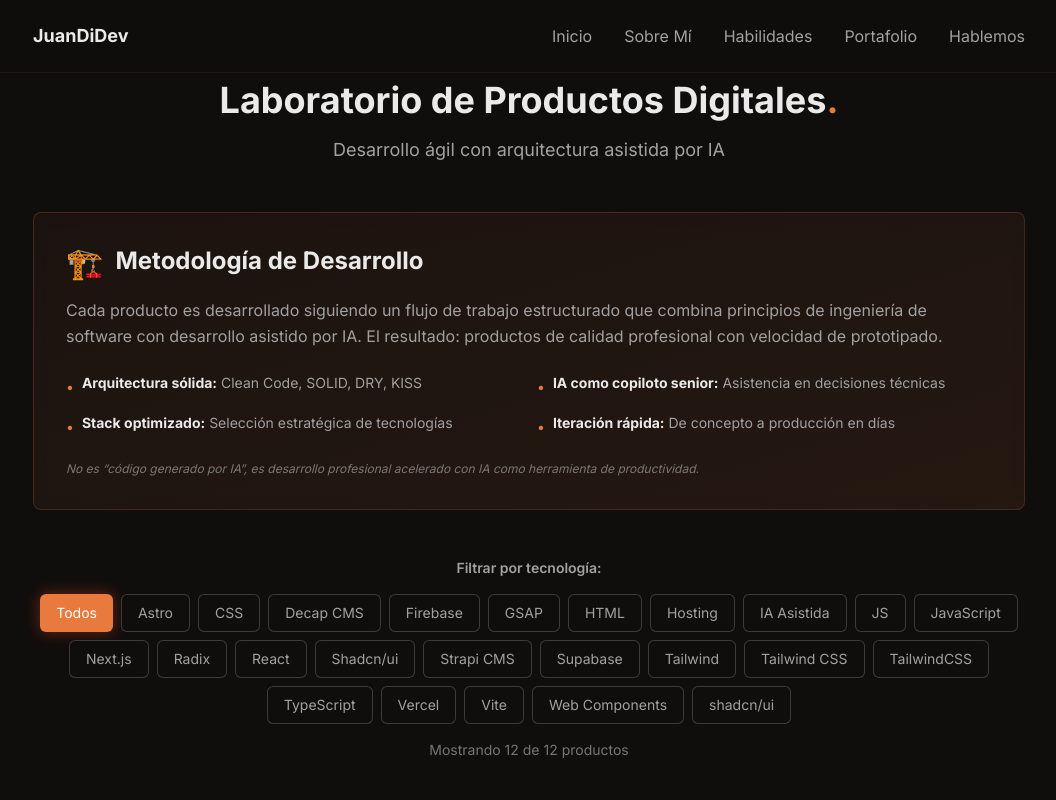
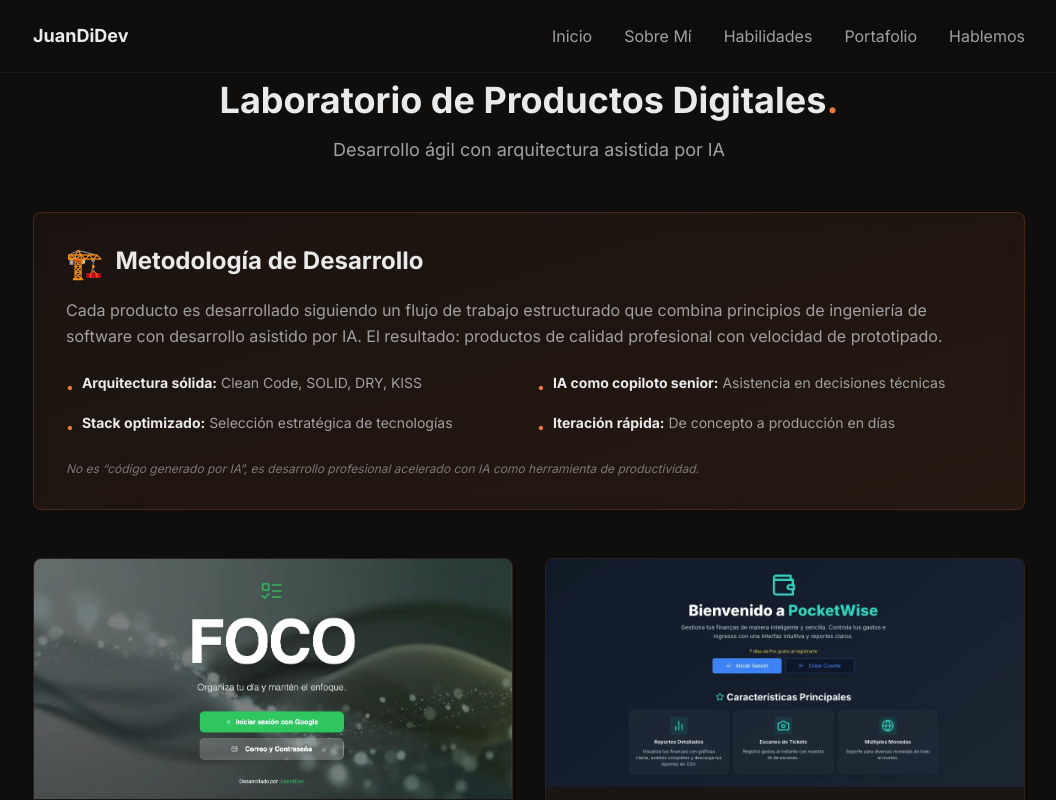
Before and after one commit to Juandmj82/juandiegodev, a Next.js app in the folder nuevo-portafolio-next/: page /productos in a window 1280 px wide. Shown: the top 800 px of the page, without its empty margins (111-1167 px from the left). Built offline with nearby package versions, Linux system fonts and the light colour scheme.

Commit message:
Remove technology filters, keep methodology callout
- Simplified products page by removing filter functionality
- Converted back to server component (no client-side state needed)
- Kept the valuable methodology explanation
- Cleaner, more focused user experience

```diff
--- a/nuevo-portafolio-next/src/app/productos/page.js
+++ b/nuevo-portafolio-next/src/app/productos/page.js
@@ -1,34 +1,10 @@
-'use client';
-
 import { allDigitalProducts } from '@/data/products';
 import ProductCard from '@/components/ProductCard';
 import Link from 'next/link';
 import Header from '@/components/Header';
 import Footer from '@/components/Footer';
-import { useState, useMemo } from 'react';
 
 export default function ProductosPage() {
-  const [selectedFilter, setSelectedFilter] = useState('Todos');
-
-  // Extraer todas las tecnologías únicas
-  const allTechnologies = useMemo(() => {
-    const techSet = new Set();
-    allDigitalProducts.forEach(product => {
-      product.stack.forEach(tech => techSet.add(tech));
-    });
-    return ['Todos', ...Array.from(techSet).sort()];
-  }, []);
-
-  // Filtrar productos según la tecnología seleccionada
-  const filteredProducts = useMemo(() => {
-    if (selectedFilter === 'Todos') {
-      return allDigitalProducts;
-    }
-    return allDigitalProducts.filter(product =>
-      product.stack.includes(selectedFilter)
-    );
-  }, [selectedFilter]);
-
   return (
     <>
       <Header />
@@ -86,31 +62,9 @@
             </p>
           </div>
 
-          {/* Technology Filters */}
-          <div className="mt-12">
-            <h3 className="text-sm font-semibold text-secondary mb-4 text-center">Filtrar por tecnología:</h3>
-            <div className="flex flex-wrap justify-center gap-2">
-              {allTechnologies.map((tech) => (
-                <button
-                  key={tech}
-                  onClick={() => setSelectedFilter(tech)}
-                  className={`px-4 py-2 rounded-md text-sm font-medium transition-all duration-300 ${selectedFilter === tech
-                    ? 'bg-accent text-white shadow-[0_0_15px_rgba(255,77,26,0.4)]'
-                    : 'bg-background border border-secondary/30 text-secondary hover:border-accent/50 hover:text-accent'
-                    }`}
-                >
-                  {tech}
-                </button>
-              ))}
-            </div>
-            <p className="text-center text-sm text-secondary/70 mt-4">
-              Mostrando {filteredProducts.length} de {allDigitalProducts.length} productos
-            </p>
-          </div>
-
           {/* Products Grid */}
           <div className="mt-12 grid grid-cols-1 md:grid-cols-2 gap-8">
-            {filteredProducts.map((product, index) => (
+            {allDigitalProducts.map((product, index) => (
               <ProductCard key={index} {...product} showDescription={true} />
             ))}
           </div>
```
